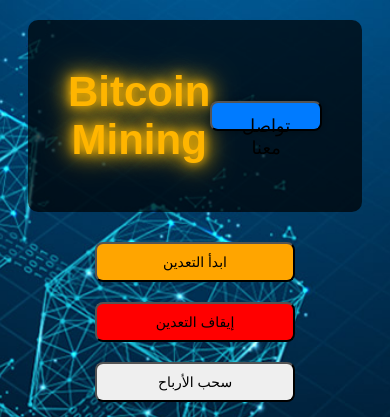
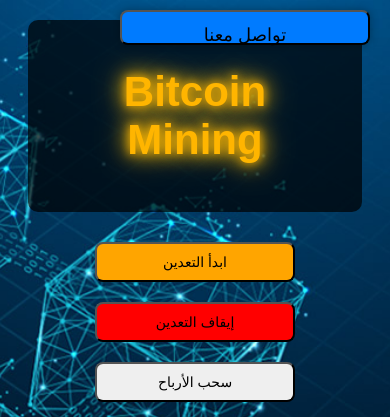
Before and after one commit to anonsec02/bitcoin-mining-site, a PHP site: page / in a window 390 px wide. Shown: the top 417 px of the page. Run offline with PHP 8.4, Linux system fonts and the light colour scheme.

Commit message:
Update styles.css

```diff
--- a/styles.css
+++ b/styles.css
@@ -59,10 +59,13 @@
     }
 
     #contact-btn {
-        padding: 5px 10px; /* تصغير حجم زر "تواصل معنا" */
-        font-size: 12px;
+        padding: 8px 15px; /* تصغير حجم زر "تواصل معنا" */
+        font-size: 14px;
         width: auto;
-        height: 30px;
+        height: 35px;
+        position: absolute;
+        right: 20px;
+        top: 10px;
     }
 
     .header {
```
